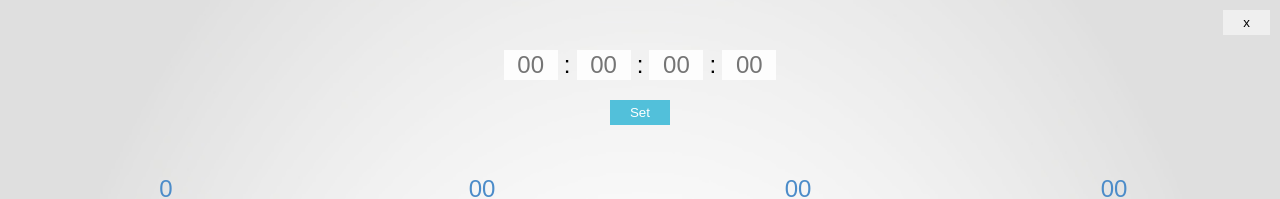
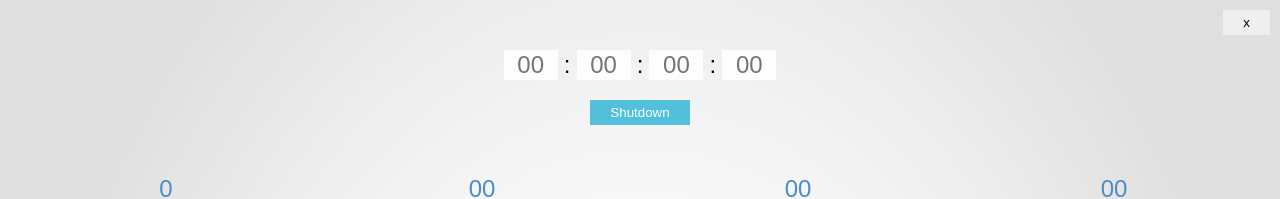
Before and after one commit to Roobyx/rbxTimer, an Electron app: page index.html in a window 1280 px wide. Shown: the top 199 px of the page. Drawn offline with Linux system fonts and the light colour scheme.

Commit message:
Changed shutdown button label to br more accurate

```diff
--- a/index.html
+++ b/index.html
@@ -18,7 +18,7 @@
 		</div>
 
 		<div class="row startButtonRow">
-			<button onClick='startCD()' class='button normalBtn'> Set </button>
+			<button onClick='startCD()' class='button normalBtn'> Shutdown </button>
 		</div>
 
 
```
